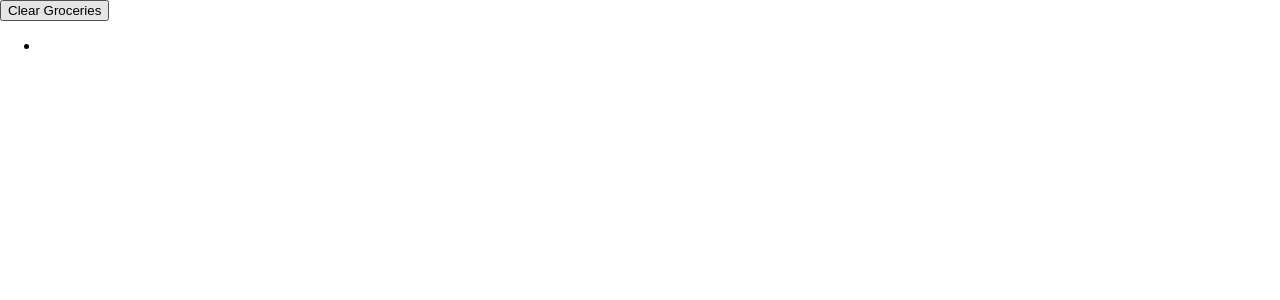
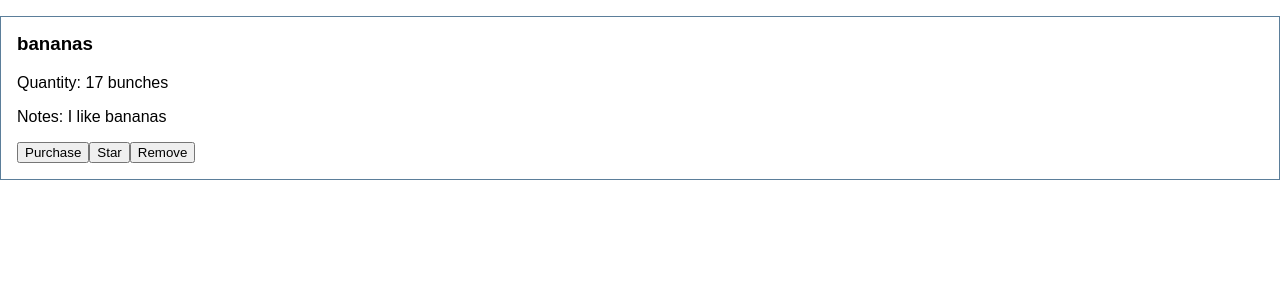
Before and after one commit to lrknaff/grocery-list-react-unit-testing, a React (Create React App) app: page / in a window 1280 px wide. Shown: the top 300 px of the page. Built offline with nearby package versions, Linux system fonts and the light colour scheme.

Commit message:
2 tests passing in hw

```diff
--- a/src/App.js
+++ b/src/App.js
@@ -1,24 +1,21 @@
 import React, { Component } from 'react';
 import './App.css';
 
-// import Grocery from './Grocery'
+import Grocery from './Grocery'
 import GroceryList from './GroceryList'
 
 class App extends Component {
   render() {
     return (
-      // <Grocery
-      //   name={'bananas'}
-      //   starred={false}
-      //   purchased={false}
-      //   quantity={'17 bunches'}
-      //   notes={'I like bananas'}
-      //   onPurchase={this.onPurchaseMock}
-      //   onStar={this.onStarMock}
-      //   onDelete={this.onDeleteMock}
-      // />
-      <GroceryList
-        onClearGroceries={this.onClearGroceries}
+      <Grocery
+        name={'bananas'}
+        starred={false}
+        purchased={false}
+        quantity={'17 bunches'}
+        notes={'I like bananas'}
+        onPurchase={this.onPurchaseMock}
+        onStar={this.onStarMock}
+        onDelete={this.onDeleteMock}
       />
     );
   }
--- a/src/Grocery.js
+++ b/src/Grocery.js
@@ -11,8 +11,8 @@ const Grocery = ({ name, quantity, notes, purchased, starred, onPurchase, onStar
       { quantity &&
         <p className="Grocery-quantity">Quantity: {quantity}</p> }
 
-      {notes &&
-        <p className="Grocery-notes">Notes: {notes}</p>}
+      { notes &&
+        <p className="Grocery-notes">Notes: {notes}</p> }
 
       <button
         className="Grocery-purchase"
--- a/src/GroceryList.js
+++ b/src/GroceryList.js
@@ -1,19 +1,20 @@
 import React from 'react'
 import classnames from 'classnames'
 
-import './Grocery.css'
+import Grocery from './Grocery'
 
-const GroceryList = ({ onClearGroceries }) => {
+const GroceryList = ({ disabled, onClearGroceries, groceries, id, name }) => {
+
   return (
   <article>
     <form></form>
     <button
-      className=""
+      className="Grocery-clear-list"
       onClick={onClearGroceries}
+      disabled={disabled}
     >Clear Groceries</button>
-    <ul>
-      <li></li>
-    </ul>
+    <h2>Grocery List</h2>
+    {groceries.map(i => <Grocery key={i.id} name={i.name}/>)}
   </article>
   );
 };
```
Also changed, not shown: 2 other files (tests, documents, lock files or other folders).
